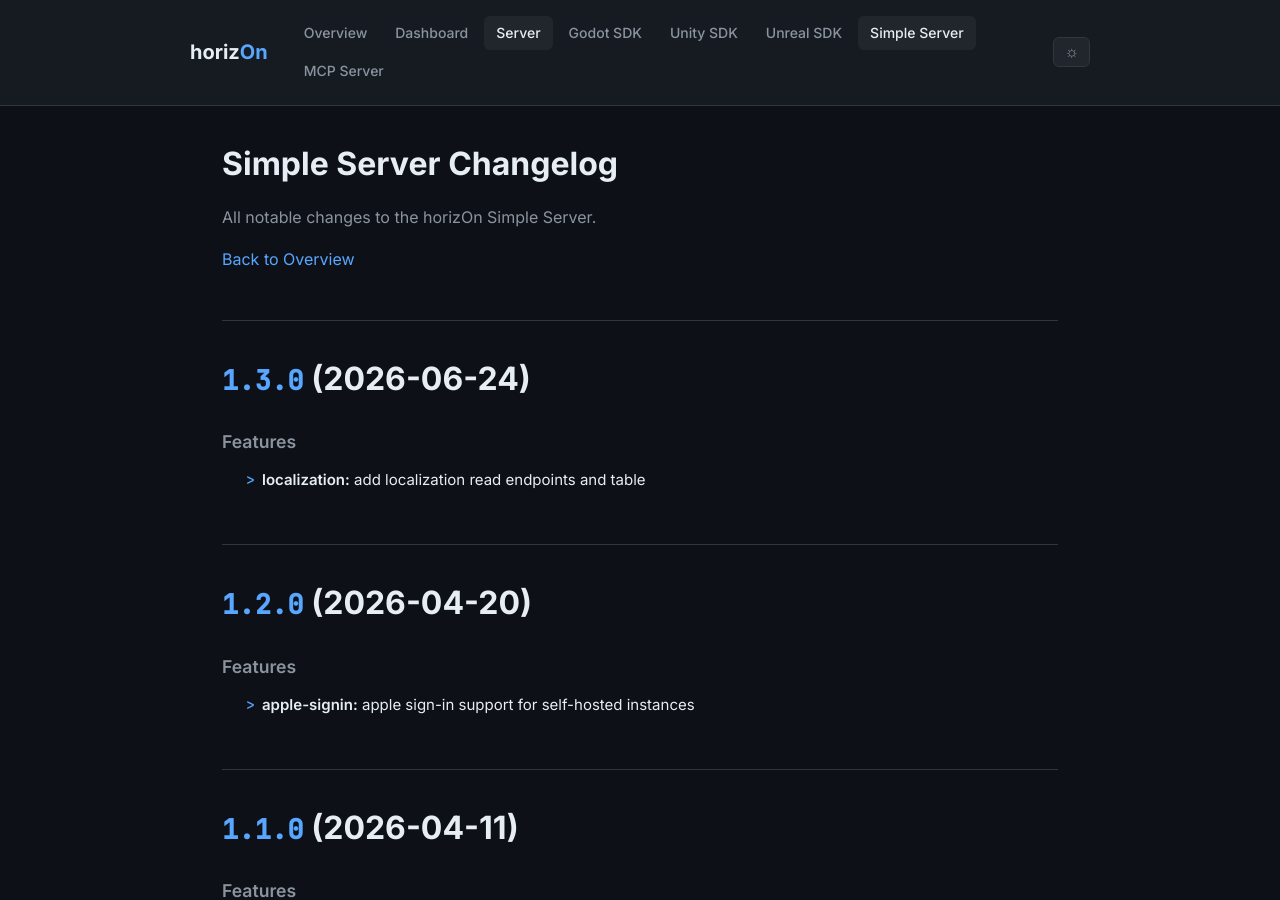
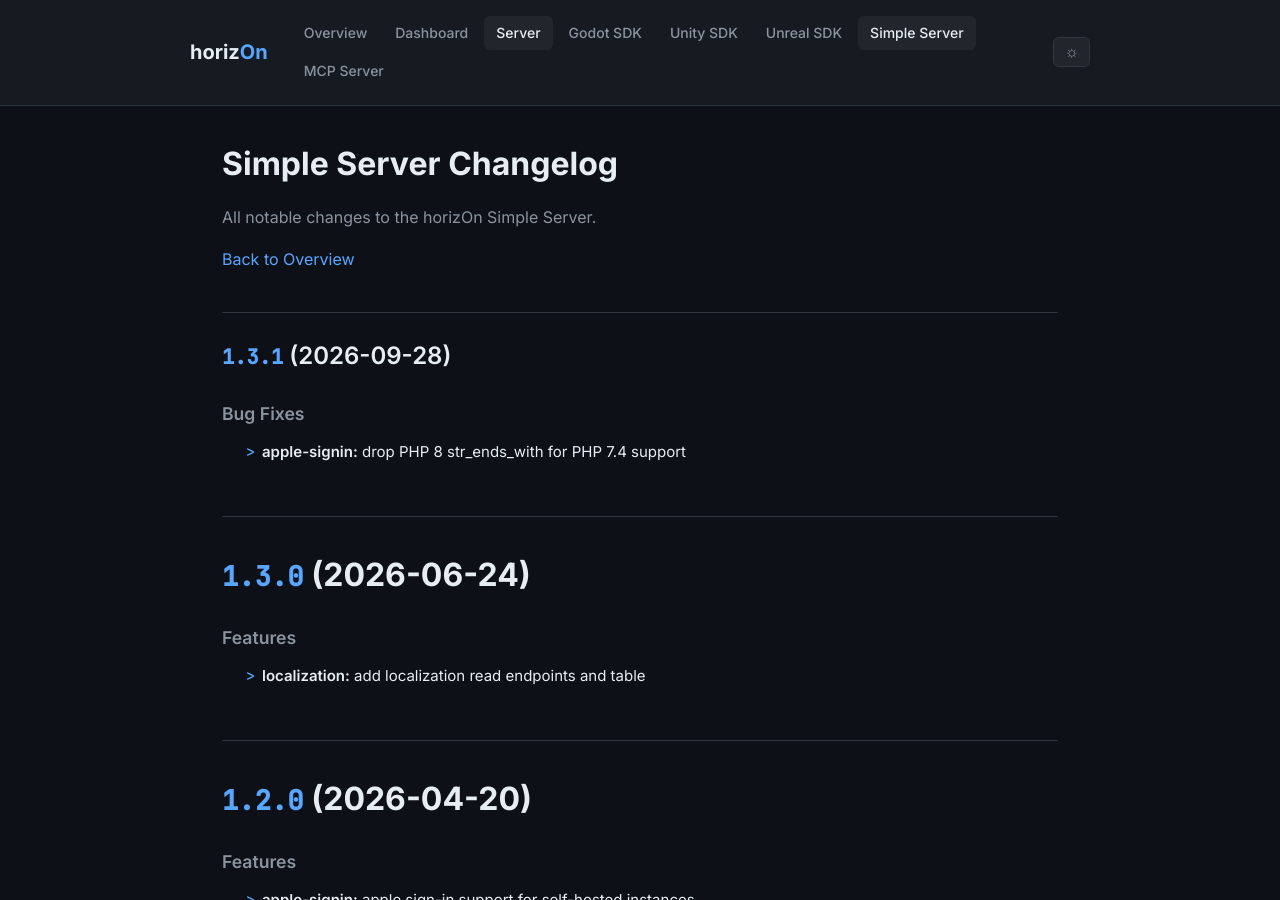
Before and after one commit to ProjectMakersDE/horizOn-Changelog, a Jekyll site: the page built from simple-server-changelog.md, in a window 1280 px wide and 900 px high. Built offline with Jekyll 4.4.1, drawn with Linux system fonts in a browser that asks for light colours.

Commit message:
chore: reconcile changelogs

```diff
--- a/simple-server-changelog.md
+++ b/simple-server-changelog.md
@@ -8,6 +8,13 @@ title: Simple Server Changelog
 All notable changes to the horizOn Simple Server.
 
 [Back to Overview](.)
+
+## [1.3.1](https://github.com/ProjectMakersDE/horizOn-simpleServer/compare/v1.3.0...v1.3.1) (2026-09-28)
+
+
+### Bug Fixes
+
+* **apple-signin:** drop PHP 8 str_ends_with for PHP 7.4 support ([a32fb0e](https://github.com/ProjectMakersDE/horizOn-simpleServer/commit/a32fb0e24de6a7e043172d45d56d7ca1ed30112a))
 
 # [1.3.0](https://github.com/ProjectMakersDE/horizOn-simpleServer/compare/v1.2.0...v1.3.0) (2026-06-24)
 
```
Also changed, not shown: index.md (+1 -1 lines).
